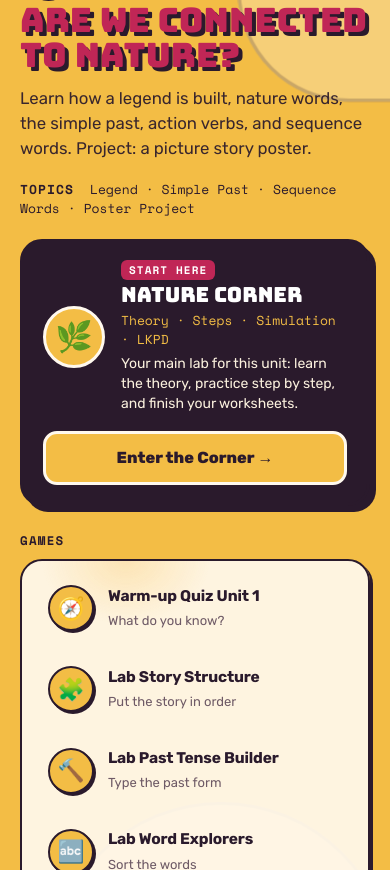
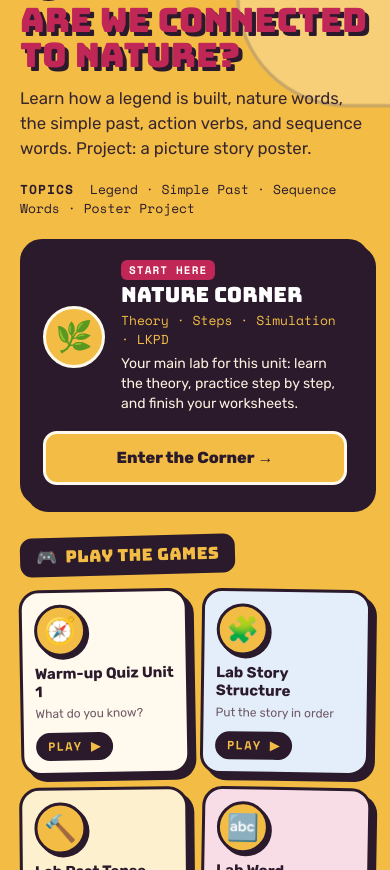
Before and after one commit to dealearninghub/thinklab, a plain HTML site: page index.html in a window 390 px wide. Shown: the part 1130-2000 px from the top of the page. Drawn offline with nearby package versions, Linux system fonts and the light colour scheme.

Commit message:
Think Lab: permainan jadi kartu besar berwarna dengan tombol PLAY

```diff
--- a/app.js
+++ b/app.js
@@ -45,7 +45,7 @@ function unitSection(k, u, sem, si) {
       <span class="cc-body"><em class="cc-badge">Start here</em><b class="cc-name">${CORNER_NAME[k].split(" ").slice(1).join(" ")}</b><small class="cc-sub">Theory · Steps · Simulation · LKPD</small><span class="cc-desc">Your main lab for this unit: learn the theory, practice step by step, and finish your worksheets.</span></span>
       <span class="cc-go">Enter the Corner →</span>
     </a>
-    <p class="u-h">Games</p>
+    <p class="u-h"><span class="u-h-i">🎮</span> Play the games</p>
     <div class="panel glass clear"><div class="acts">${u.aktivitas.map(a => `<button class="act" onclick="openAct('${a.id}', this)"><span class="i">${a.ic}</span><span><b>${a.t}</b><small>${a.note || ""}</small></span>${best[a.id] != null ? `<span class="best">⭐ ${best[a.id]}</span>` : ""}</button>`).join("")}</div></div>
     <div class="u-row"><button class="cta" onclick="openMateri('${k}', this)">Read the Summary →</button></div>
     <div class="u-row vids"><span class="lbl">▶ Watch the videos</span>${u.video.concat(u.inspirasi || []).map(([t, url]) => `<a class="chip glass clear" href="${url}" target="_blank" rel="noopener">▶ ${t}</a>`).join("")}</div>
--- a/index.html
+++ b/index.html
@@ -7,8 +7,8 @@
 <title>Think Lab</title>
 <link rel="preconnect" href="https://fonts.googleapis.com">
 <link href="https://fonts.googleapis.com/css2?family=Bungee&family=Rubik:wght@400;500;600;700;800&family=Space+Mono:wght@400;700&display=swap" rel="stylesheet">
-<link rel="stylesheet" href="style.css?v=1795023000">
-<link rel="stylesheet" href="retro.css?v=1795023000">
+<link rel="stylesheet" href="style.css?v=1795024000">
+<link rel="stylesheet" href="retro.css?v=1795024000">
 </head>
 <body>
 <!-- SVG lens filter: refraction for the glass (Chromium) -->
@@ -40,7 +40,7 @@
   <div class="sheet-body" id="mb"></div>
 </div>
 
-<script src="data.js?v=1795023000"></script>
-<script src="app.js?v=1795023000"></script>
+<script src="data.js?v=1795024000"></script>
+<script src="app.js?v=1795024000"></script>
 </body>
 </html>
--- a/retro.css
+++ b/retro.css
@@ -141,3 +141,31 @@ body{font-family:var(--font);color:var(--ink);background:radial-gradient(rgba(42
 .u-row.vids .lbl{font-family:var(--mono);font-size:12.5px;letter-spacing:.1em;text-transform:uppercase;color:var(--ink);width:100%;margin:0 0 2px}
 .u-row.vids .chip{padding:6px 12px;font-size:13px;border-radius:999px;box-shadow:2px 2px 0 var(--ink)}
 @media (max-width:600px){.cc-go{width:100%;text-align:center}}
+
+/* ---------- games: big colorful tiles ---------- */
+.u-h{display:inline-block;font-family:var(--disp);font-weight:400;font-size:clamp(1.05rem,2.6vw,1.4rem);letter-spacing:.02em;text-transform:none;
+  background:var(--ink);color:var(--yellow);padding:7px 16px;border-radius:12px;margin:30px 0 14px;transform:rotate(-1.5deg)}
+.u-h-i{margin-right:4px}
+.unit .panel.glass{background:transparent;border:0;box-shadow:none;padding:0}
+.unit .acts{grid-template-columns:repeat(auto-fill,minmax(215px,1fr));gap:18px}
+.unit .act{position:relative;flex-direction:column;align-items:flex-start;justify-content:flex-start;gap:8px;min-height:158px;padding:16px 16px 14px;
+  background:var(--cream2);border:3px solid var(--ink);border-radius:20px;box-shadow:var(--sh2);transform:rotate(var(--rot,0deg));
+  transition:transform .18s,box-shadow .18s,background .18s}
+.unit .act:nth-child(4n+1){--rot:-1deg}
+.unit .act:nth-child(4n+2){--rot:.8deg;background:#E4EEFA}
+.unit .act:nth-child(4n+3){--rot:-.6deg;background:#FDF0CF}
+.unit .act:nth-child(4n+4){--rot:1deg;background:#F8DDE6}
+.unit .act:hover{transform:translate(-3px,-5px) rotate(0deg);box-shadow:10px 10px 0 var(--ink);background:#fff}
+.unit .act:active{transform:translate(4px,4px);box-shadow:none}
+.unit .act .i{width:64px;height:64px;font-size:32px;border:3px solid var(--ink);box-shadow:3px 3px 0 var(--ink)}
+.unit .act b{font-size:17px;line-height:1.2;letter-spacing:0}
+.unit .act small{font-size:13px;line-height:1.3}
+.unit .act::after{content:"PLAY ▶";margin-top:auto;font-family:var(--mono);font-size:12px;font-weight:700;letter-spacing:.1em;background:var(--ink);color:var(--yellow);padding:5px 12px;border-radius:999px}
+.unit .act .best{position:absolute;top:10px;right:10px;margin:0}
+@media (max-width:600px){
+  .unit .acts{grid-template-columns:1fr 1fr;gap:12px}
+  .unit .act{min-height:150px;padding:12px}
+  .unit .act .i{width:52px;height:52px;font-size:26px}
+  .unit .act b{font-size:15px}
+  .unit .act small{font-size:12px}
+}
```
